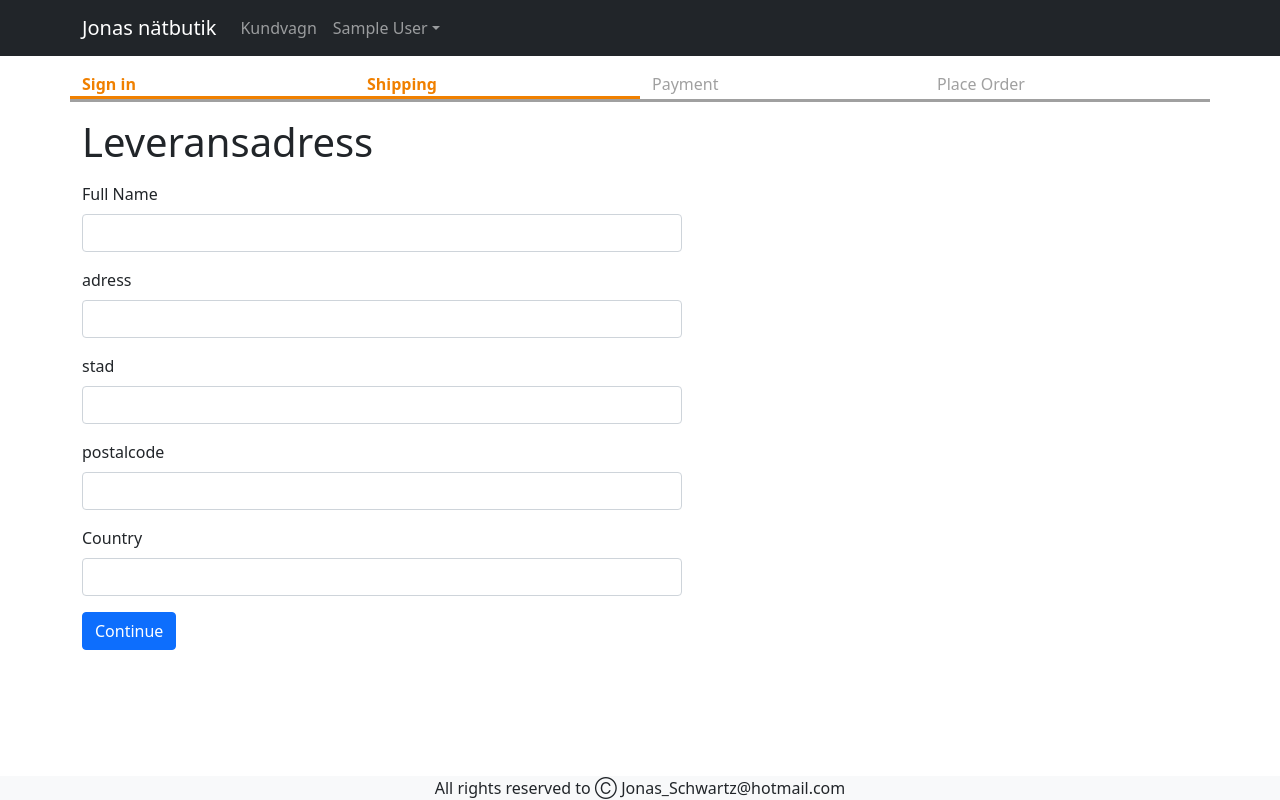
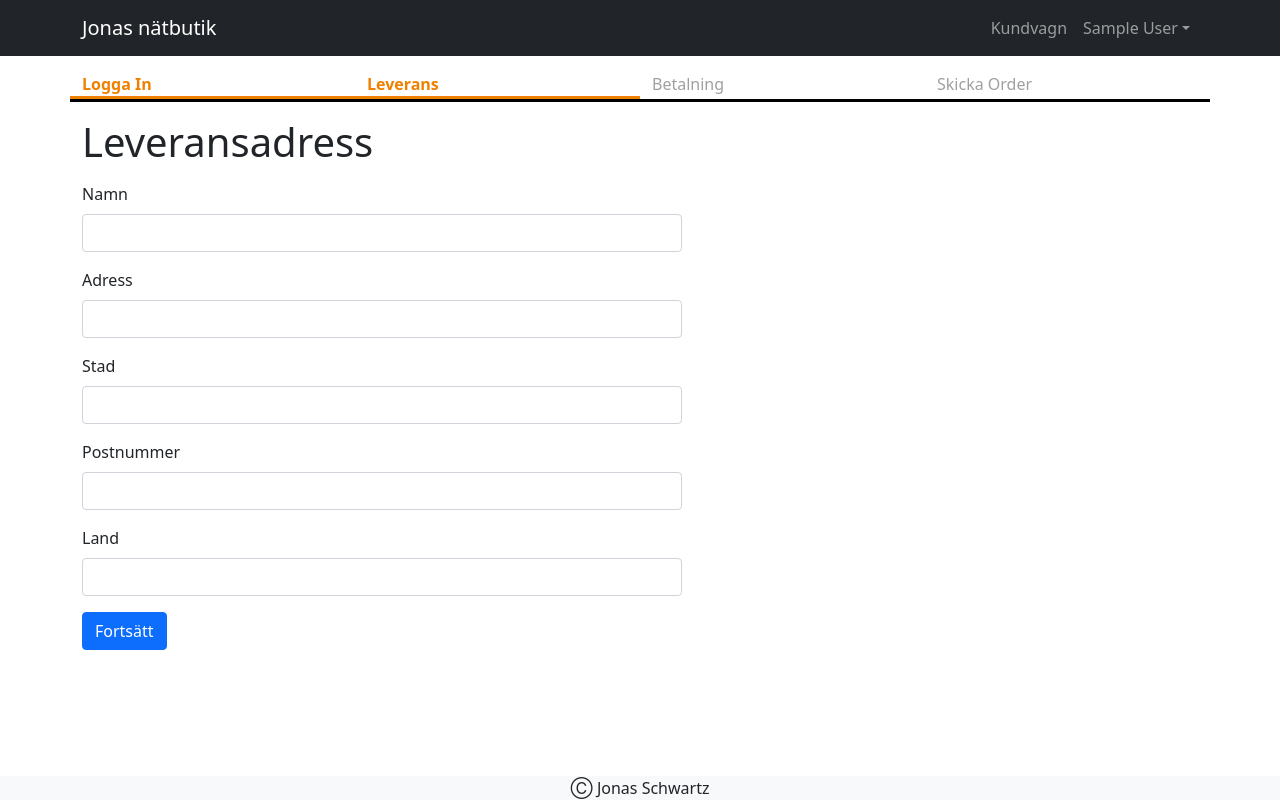
Before and after one commit to JonasSchwartz/e-commerce, a React (Create React App) app in the folder frontend/: page /shipping in a window 1280 px wide. Built offline with nearby package versions, Linux system fonts and the light colour scheme; sample sign-in values are in the browser's storage.

Commit message:
color-changes

```diff
--- a/frontend/src/App.js
+++ b/frontend/src/App.js
@@ -36,7 +36,7 @@ function App() {
             <LinkContainer to="/">
             <Navbar.Brand>Jonas nätbutik</Navbar.Brand>
             </LinkContainer>
-            <Nav className="me-auto  w-100  justify-content-start">
+            <Nav className="me-auto  w-100  justify-content-end">
                   <Link to="/cart" className="nav-link">
                     Kundvagn
                     {cart.cartItems.length > 0 && (
@@ -71,7 +71,7 @@ function App() {
                     </NavDropdown>
                    ):(
                     <Link className="nav-link" to="/signin">
-                    Sign In
+                    Logga In
                     </Link>
                    )}
 
@@ -93,7 +93,7 @@ function App() {
     </Container>
     </main>
     <footer>
-      <div className="text-center bg-light">All rights reserved to Ⓒ Jonas_Schwartz@hotmail.com</div>
+      <div className="text-center bg-light"> Ⓒ Jonas Schwartz</div>
     </footer>
     </div>
     </BrowserRouter>
--- a/frontend/src/components/CheckoutSteps.js
+++ b/frontend/src/components/CheckoutSteps.js
@@ -6,10 +6,10 @@ export default function CheckoutSteps(props) {
   return (
     <Row className="checkout-steps">
 
-        <Col className={props.step1 ? 'active' : ''}>Sign in</Col>
-        <Col className={props.step2 ? 'active' : ''}>Shipping</Col>
-        <Col className={props.step3 ? 'active' : ''}>Payment</Col>
-        <Col className={props.step4 ? 'active' : ''}>Place Order</Col>
+        <Col className={props.step1 ? 'active' : ''}>Logga In</Col>
+        <Col className={props.step2 ? 'active' : ''}>Leverans</Col>
+        <Col className={props.step3 ? 'active' : ''}>Betalning</Col>
+        <Col className={props.step4 ? 'active' : ''}>Skicka Order</Col>
     </Row>
   )
 }
--- a/frontend/src/components/Rating.js
+++ b/frontend/src/components/Rating.js
@@ -57,7 +57,7 @@ function Rating (props) {
                }
                />
             </span>
-            <span>{' ' + numReviews + ' reviews'}</span>
+            <span>{' ' + numReviews + ' Recensioner'}</span>
         </div>
 
     )
--- a/frontend/src/components/product.js
+++ b/frontend/src/components/product.js
@@ -35,7 +35,7 @@ const addToCartHandler = async (item) => {
 <Link to={`/product/${product.slug}`}>
 <img src={product.image} className="card-img-top" alt={product.name}/>
 </Link>
-<Card.Body>
+<Card.Body className="bg-light">
    <Link to={`/product/${product.slug}`}>
   <Card.Title> {product.name} </Card.Title>
 </Link>
@@ -46,7 +46,7 @@ const addToCartHandler = async (item) => {
 disabled>Slutsåld
 </Button>
  ) : (
-<Button onClick={()=>addToCartHandler(product)}>Lägg till</Button>
+<Button className="bg-dark border-light"  onClick={()=>addToCartHandler(product)}>Lägg till</Button>
  )}
 </Card.Body>
 
--- a/frontend/src/index.css
+++ b/frontend/src/index.css
@@ -1,10 +1,10 @@
+@import url('https://fonts.googleapis.com/css2?family=Roboto:ital,wght@1,300&display=swap');
 body,html {
   margin: 0;
-  font-family: -apple-system, BlinkMacSystemFont, 'Segoe UI', 'Roboto', 'Oxygen',
-    'Ubuntu', 'Cantarell', 'Fira Sans', 'Droid Sans', 'Helvetica Neue',
-    sans-serif;
+  font-family: 'Roboto', sans-serif;
   -webkit-font-smoothing: antialiased;
   -moz-osx-font-smoothing: grayscale;
+  box-sizing: border-box;
 
 }
 
@@ -72,7 +72,7 @@ main {
 }
 
 .checkout-steps {
-  border-bottom: 0.2rem solid #a0a0a0;
+  border-bottom: .2rem solid black;
   color: #a0a0a0;
 }
 .checkout-steps > div.active {
--- a/frontend/src/screens/CartScreen.js
+++ b/frontend/src/screens/CartScreen.js
@@ -66,11 +66,11 @@ const checkOutHandler = () => {
 
                                             ></img> {" "}
 
-                                           <Link to={`/product/${item.slug}`}> {item.name}</Link>
+                                           <Link className="color-dark text-dark text-decoration-none text-uppercase "  to={`/product/${item.slug}`}> {item.name}</Link>
 
                                         </Col>
                                         <Col md={3}>
-                                        <Button variant="light"
+                                        <Button  variant="light"
                                         onClick={() => updateCartHandler(item, item.quantity -1)}
                                         disabled={item.quantity === 1}>
                                             <i className="fas fa-minus-circle"></i>
@@ -117,7 +117,8 @@ const checkOutHandler = () => {
                                 </ListGroup.Item>
                             <ListGroup.Item>
                                 <div className="d-grid">
-                                    <Button
+                                    <Button className="bg-dark border-light"
+
                                     type="button"
                                     variant="primary"
                                     onClick={checkOutHandler}
--- a/frontend/src/screens/ProductScreen.js
+++ b/frontend/src/screens/ProductScreen.js
@@ -142,7 +142,7 @@ return loading? (
                         {product.countInStock > 0 && (
                             <ListGroup.Item>
                                 <div className="d-grid">
-                                    <Button onClick={addToCartHandler} variant="primary">
+                                    <Button onClick={addToCartHandler} className="bg-dark border-none" variant="primary">
                                         Lägg till
                                     </Button>
                                 </div>
--- a/frontend/src/screens/ShippingAddressScreen.js
+++ b/frontend/src/screens/ShippingAddressScreen.js
@@ -53,7 +53,7 @@ useEffect(() =>{
 
   return <div>
     <Helmet>
-        <title>Shipping Adress</title>
+        <title>Leveransadress</title>
     </Helmet>
 
     <CheckoutSteps step1 step2 ></CheckoutSteps>
@@ -65,7 +65,7 @@ useEffect(() =>{
 
     <Form onSubmit={submitHandler}>
     <Form.Group className="mb-3" controlId="Fullname">
-    <Form.Label>Full Name</Form.Label>
+    <Form.Label>Namn</Form.Label>
     <Form.Control
     value={fullName}
     onChange={(e) => setFullName(e.target.value)}
@@ -75,7 +75,7 @@ useEffect(() =>{
     </Form.Group>
 
     <Form.Group className="mb-3" controlId="Fullname">
-    <Form.Label>adress</Form.Label>
+    <Form.Label>Adress</Form.Label>
     <Form.Control
     value={address}
     onChange={(e) => setAddress(e.target.value)}
@@ -85,7 +85,7 @@ useEffect(() =>{
     </Form.Group>
 
     <Form.Group className="mb-3" controlId="Fullname">
-    <Form.Label>stad</Form.Label>
+    <Form.Label>Stad</Form.Label>
     <Form.Control
     value={city}
     onChange={(e) => setCity(e.target.value)}
@@ -94,7 +94,7 @@ useEffect(() =>{
 
     </Form.Group>
     <Form.Group className="mb-3" controlId="Fullname">
-    <Form.Label>postalcode</Form.Label>
+    <Form.Label>Postnummer</Form.Label>
     <Form.Control
     value={postalCode}
     onChange={(e) => setPostalCode(e.target.value)}
@@ -104,7 +104,7 @@ useEffect(() =>{
     </Form.Group>
 
     <Form.Group className="mb-3" controlId="Fullname">
-    <Form.Label>Country</Form.Label>
+    <Form.Label>Land</Form.Label>
     <Form.Control
     value={country}
     onChange={(e) => setCountry(e.target.value)}
@@ -116,7 +116,7 @@ useEffect(() =>{
     <Form.Group>
         <div className='mb-3'>
             <Button variant="primary" type="submit">
-                Continue
+                Fortsätt
             </Button>
         </div>
     </Form.Group>
```
Also changed, not shown: 1 other file (tests, documents, lock files or other folders).
